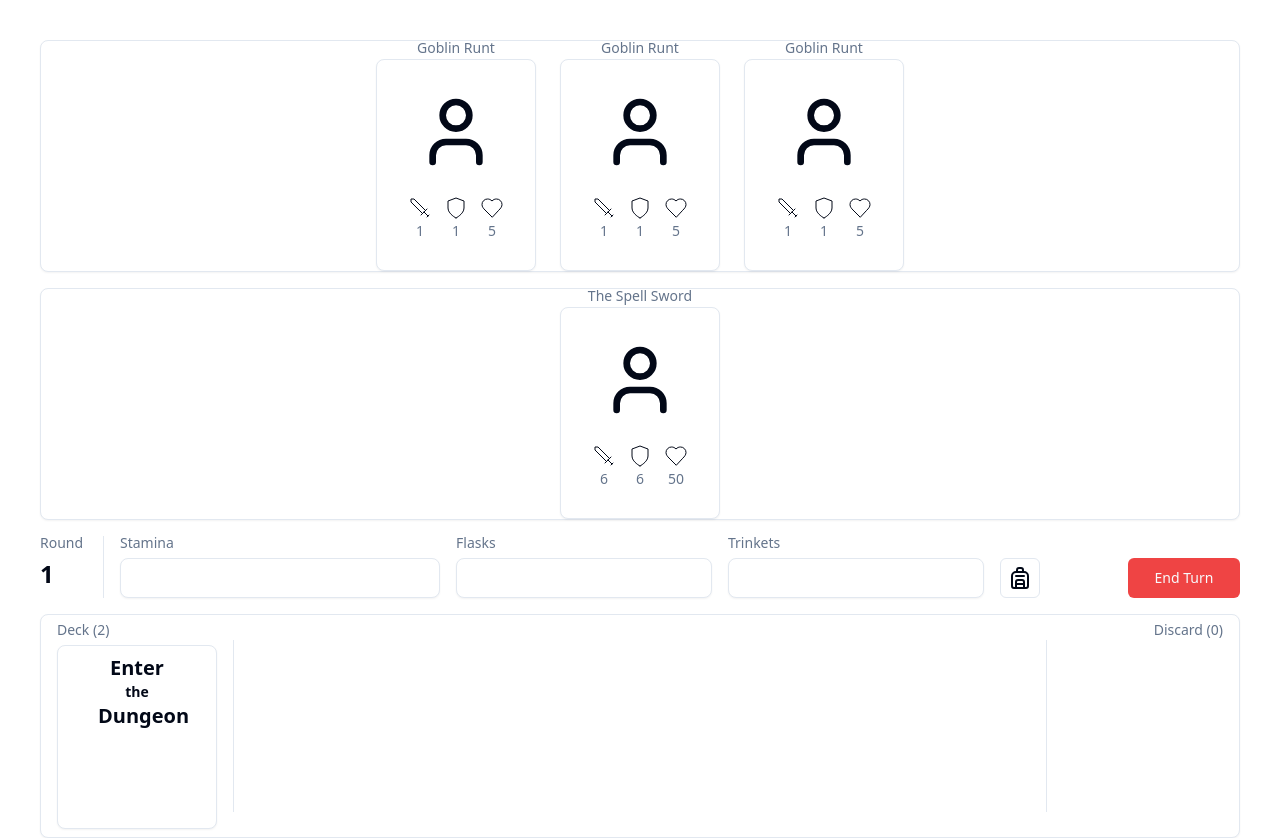
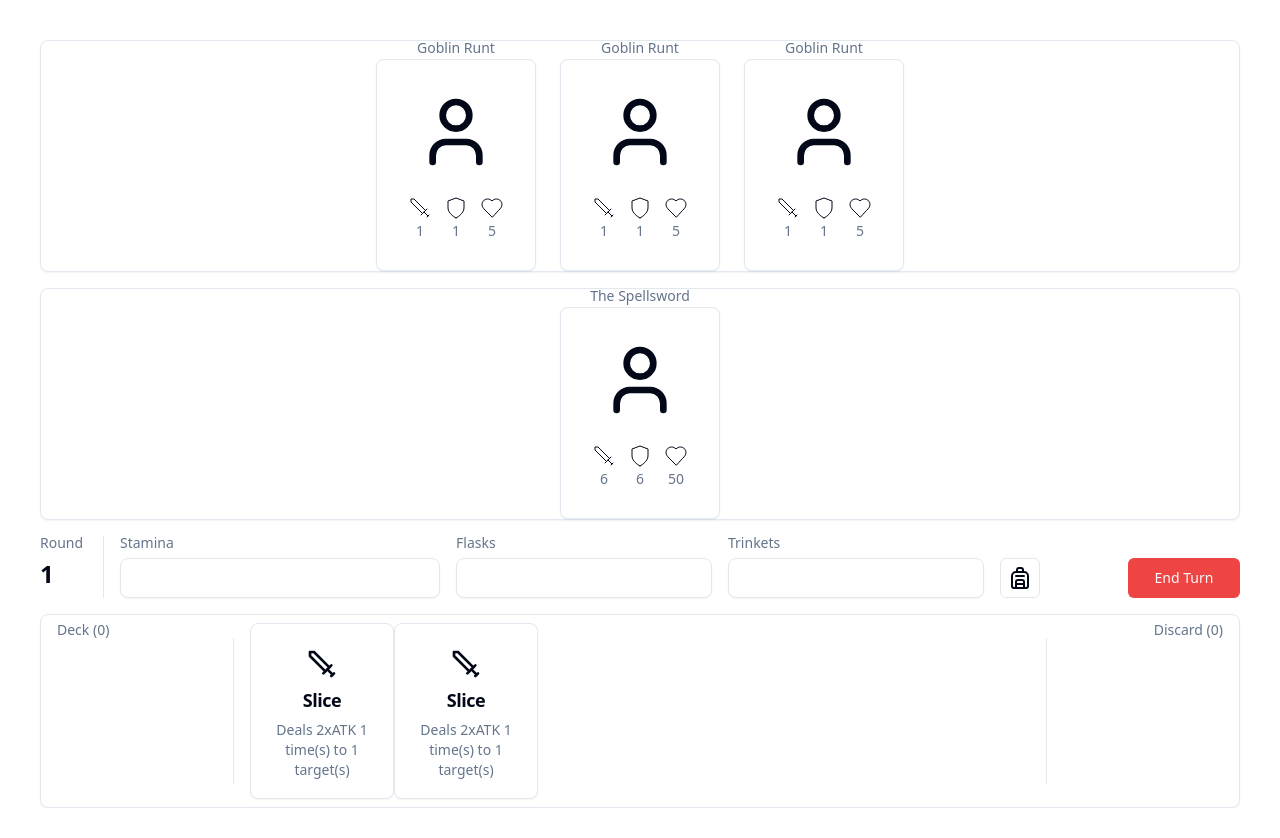
Before and after one commit to r-bakes/enter-the-dungeon, a Next.js app: page /excursion in a window 1280 px wide. After the commit the page ends 808 px from the top, so only its background shows below. Built offline with nearby package versions, Linux system fonts and the light colour scheme.

Commit message:
draw functionality prototype

```diff
--- a/app/layout.tsx
+++ b/app/layout.tsx
@@ -15,7 +15,7 @@ export default function RootLayout({
 }) {
   return (
     <html lang="en">
-      <body className='flex w-screen h-screen select-none'>
+      <body className='flex w-screen h-screen select-none min-w-[320px]'>
           <main className="flex w-full h-full">{children}</main>
           <Toaster position="bottom-right"/>
       </body>
--- a/components/camp/MenuSelect/MenuSelect.tsx
+++ b/components/camp/MenuSelect/MenuSelect.tsx
@@ -23,7 +23,7 @@ export default function MenuSelect({
   let skillMenus = [prospecting, smithing]
 
   return (
-    <div className="flex flex-col w-64 h-full min-w-[256px]">
+    <div className="flex flex-col w-64 h-full shrink-0">
       <Logo></Logo>
       <Label className="text-xs text-muted-foreground pl-10 pt-4 pb-2 ">
         Character
--- a/components/excursion/arena/DeckRow.tsx
+++ b/components/excursion/arena/DeckRow.tsx
@@ -10,7 +10,7 @@ export default function DeckRow({}: {}) {
   return (
     <Card className="flex w-full h-56">
       <CardContent className="flex items-center justify-center w-full h-full px-4 py-2 space-x-4">
-        <div className="flex flex-col h-full text-left space-y-2">
+        <div className="flex flex-col h-full text-left space-y-2 min-w-[160px]">
           <Label className="text-muted-foreground font-extralight">
             Deck ({drawPile.length})
           </Label>
--- a/data/Configurations.ts
+++ b/data/Configurations.ts
@@ -2,3 +2,4 @@ export const LEVEL_CAP = 60;
 export const TICK_RATE_MS = 60;
 export const MARTIAL_DECK_LIMIT = 10;
 export const MAGIC_DECK_LIMIT = 10;
+export const DRAW_LIMIT = 3
--- a/data/combatants/combatants.ts
+++ b/data/combatants/combatants.ts
@@ -7,4 +7,5 @@ export type Combatant = {
   maxHp: number;
   hp: number;
   lootTable: LootTable;
+  modifiers: []
 } & GameObject;
--- a/data/combatants/goblins.ts
+++ b/data/combatants/goblins.ts
@@ -16,4 +16,5 @@ export const goblinRunt: Combatant = {
   def: 1,
   maxHp: 5,
   hp: 5,
+  modifiers: []
 };
--- a/engine/EncounterEngineContext.tsx
+++ b/engine/EncounterEngineContext.tsx
@@ -4,6 +4,7 @@ import { floor1a } from "@/data/encounters/floor1a";
 import { CombatCard } from "@/data/cards/cards";
 import { useExcursionContext } from "./excursionEngineContext";
 import { Combatant } from "@/data/combatants/combatants";
+import { DRAW_LIMIT } from "@/data/configurations";
 
 type EncounterContextContents = {
   encounter: Encounter;
@@ -34,8 +35,24 @@ export default function EncounterEngineProvider({
     characterCombatant,
   ]);
   const [drawPile, setDrawPile] = React.useState(deck);
-  const [hand, setHand] = React.useState([]);
-  const [discardPile, setDiscardPile] = React.useState([]);
+  const [hand, setHand] = React.useState<CombatCard[]>([]);
+  const [discardPile, setDiscardPile] = React.useState<CombatCard[]>([]);
+
+  const draw = () => {
+    let newHand: CombatCard[] = [];
+    for (let i = 0; i < DRAW_LIMIT; i++) {
+      if (drawPile.length) {
+        newHand.push(drawPile.pop() as CombatCard);
+      }
+    }
+    setDrawPile(drawPile);
+    setDiscardPile([...discardPile, ...hand]);
+    setHand([...newHand]);
+  };
+
+  React.useEffect(() => {
+    draw();
+  }, [round]);
 
   return (
     <EncounterEngineContext.Provider
--- a/engine/ExcursionEngineContext.tsx
+++ b/engine/ExcursionEngineContext.tsx
@@ -3,7 +3,7 @@ import { useCharacterEngineContext } from "./characterEngineContext";
 import { Loot } from "./utils/lootUtilities";
 import { Combatant } from "@/data/combatants/combatants";
 import { User } from "lucide-react";
-import { Character, Deck } from "@/data/character/character";
+import { Character } from "@/data/character/character";
 import { CARD_BY_ID, CombatCard } from "@/data/cards/cards";
 
 type ExcursionEngineContextContents = {
@@ -27,31 +27,33 @@ export default function ExcursionEngineProvider({
   children: React.ReactNode;
 }) {
   const { character, getModifiers } = useCharacterEngineContext();
-  let initializeCharacterCombatant = (): Combatant => {
+  let initializeCharacterExcursionState = (): Combatant => {
     let characterStats = getModifiers();
     return {
       id: "spellSword",
-      name: "The Spell Sword",
+      name: "The Spellsword",
       description: "A fearsome foe.",
       icon: User,
       maxHp: characterStats.hp,
       ...characterStats,
       lootTable: {},
+      modifiers: []
     };
   };
-  const [characterCombatant, setCharacterCombatant] = React.useState(
-    initializeCharacterCombatant()
+  const [characterExcursionState, setCharacterExcursionState] = React.useState(
+    initializeCharacterExcursionState()
   );
-  const [deck, setDeck] = React.useState([
-    ...character.deck.equippedMagic,
-    ...character.deck.equppedMartial,
-  ].map((cardId) => CARD_BY_ID[cardId]));
+  const [deck, setDeck] = React.useState(
+    [...character.deck.equippedMagic, ...character.deck.equppedMartial].map(
+      (cardId) => CARD_BY_ID[cardId]
+    )
+  );
   const [loot, setLoot] = React.useState({} as Loot);
   const [artifacts, setArtifacts] = React.useState([]);
 
   return (
     <ExcursionEngineContext.Provider
-      value={{ character, characterCombatant, deck, loot, artifacts }}
+      value={{ character, characterCombatant: characterExcursionState, deck, loot, artifacts }}
     >
       {children}
     </ExcursionEngineContext.Provider>
```
